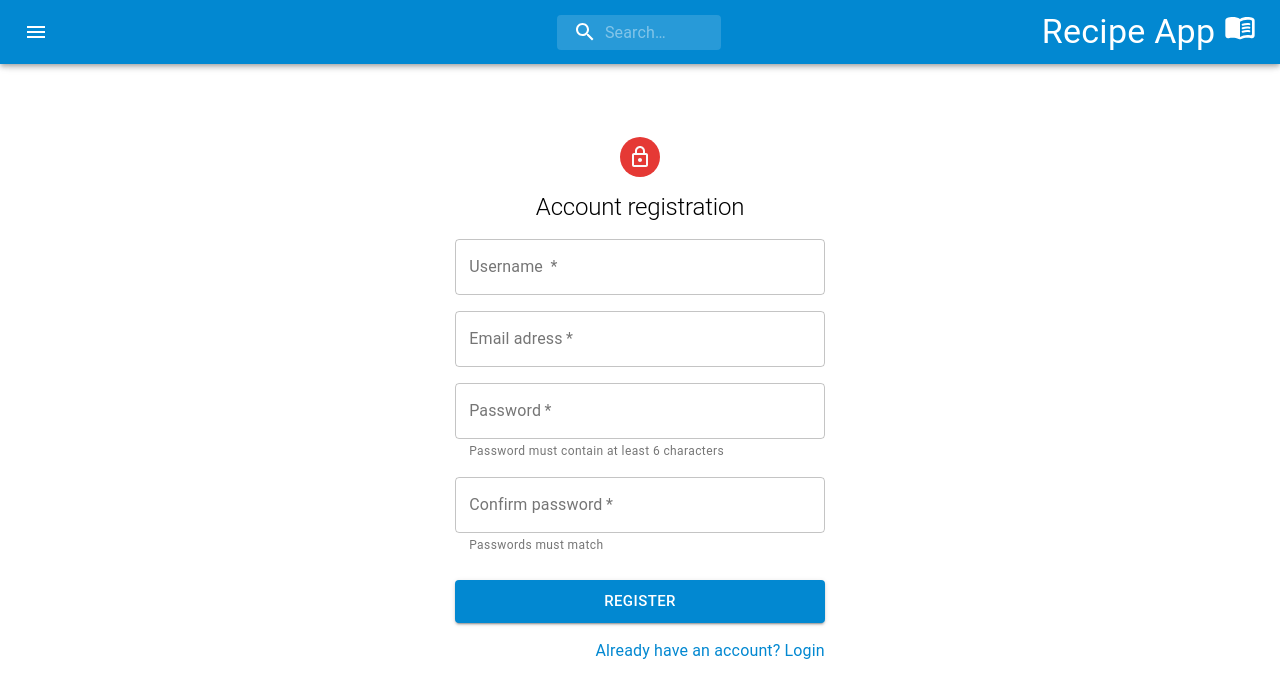
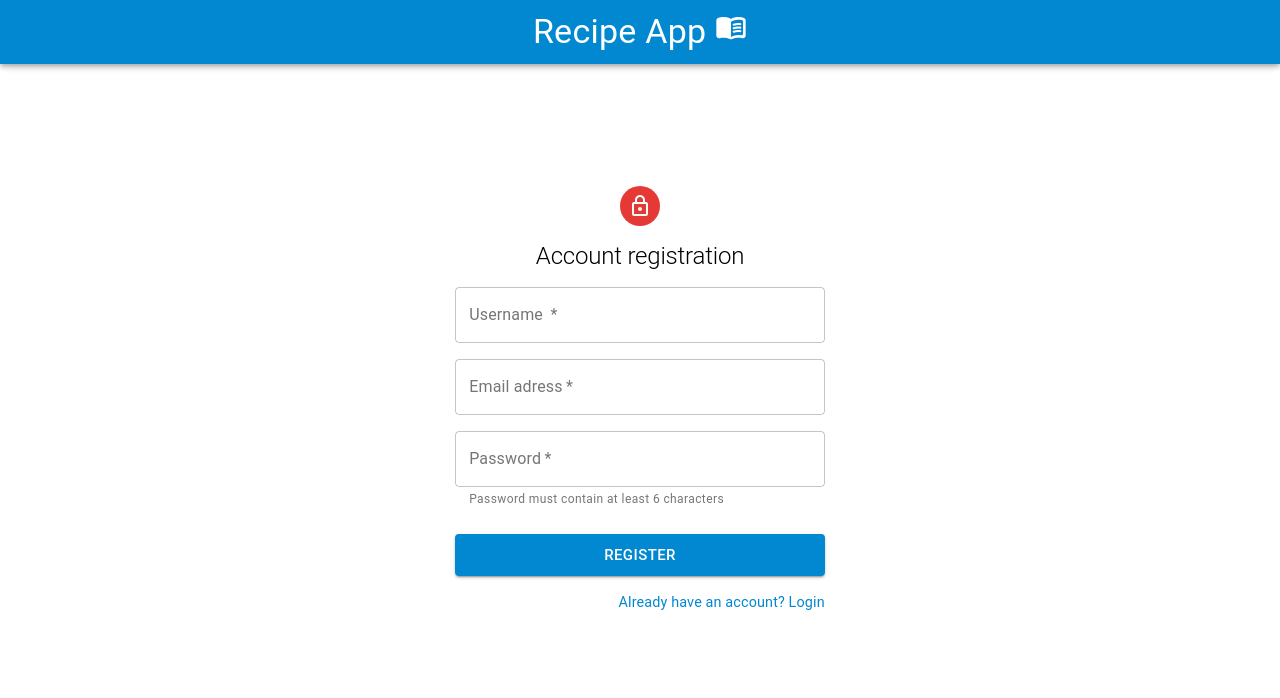
Before and after one commit to kasmr/recipes-app, a React (Create React App) app in the folder client/: page /register in a window 1280 px wide. Shown: the top 698 px of the page. Built offline with nearby package versions, Linux system fonts and the light colour scheme.

Commit message:
user registration and login

```diff
--- a/client/src/components/auth/Login.js
+++ b/client/src/components/auth/Login.js
@@ -1,15 +1,26 @@
-import React, { useState } from 'react';
+import React, { useState, useEffect } from 'react';
 import { Link } from 'react-router-dom';
+import { connect } from 'react-redux';
+import { login } from '../../redux/actions';
+import PropTypes from 'prop-types';
 import Avatar from '@material-ui/core/Avatar';
 import LockOutlinedIcon from '@material-ui/icons/LockOutlined';
 import TextField from '@material-ui/core/TextField';
 import Button from '@material-ui/core/Button';
 import { makeStyles } from '@material-ui/core/styles';
 import { Typography } from '@material-ui/core';
+import Alert from '../layout/Alert';
 import './auth.scss';
 
-const Login = () => {
+const Login = ({ isAuthenticated, error, login, history }) => {
   const classes = useStyles();
+
+  useEffect(() => {
+    if (isAuthenticated) {
+      history.push('/');
+    }
+    //eslint-disable-next-line
+  }, [error, isAuthenticated, history]);
 
   const [user, setUser] = useState({
     email: '',
@@ -22,11 +33,15 @@ const Login = () => {
 
   const onSubmit = (e) => {
     e.preventDefault();
-    console.log('Login submit');
+    login({
+      email,
+      password,
+    });
   };
 
   return (
     <form className={classes.root} onSubmit={onSubmit}>
+      {error && <Alert error={error} type='error' />}
       <div className='form'>
         <Avatar className={classes.avatar}>
           <LockOutlinedIcon />
@@ -72,7 +87,7 @@ const Login = () => {
         </Button>
         <div className={classes.sub}>
           <Link to='/register'>
-            <Typography color='primary'>
+            <Typography color='primary' className={classes.link}>
               Don't have an account? Register
             </Typography>
           </Link>
@@ -81,6 +96,21 @@ const Login = () => {
     </form>
   );
 };
+
+Login.propTypes = {
+  login: PropTypes.func.isRequired,
+  error: PropTypes.string,
+  isAuthenticated: PropTypes.bool,
+};
+
+const mapStateToProps = (state) => {
+  return {
+    error: state.auth.error,
+    isAuthenticated: state.auth.isAuthenticated,
+  };
+};
+
+export default connect(mapStateToProps, { login })(Login);
 
 const useStyles = makeStyles((theme) => ({
   root: {
@@ -115,6 +145,7 @@ const useStyles = makeStyles((theme) => ({
       width: '90%',
     },
   },
+  link: {
+    fontSize: '0.9rem',
+  },
 }));
-
-export default Login;
--- a/client/src/components/auth/Register.js
+++ b/client/src/components/auth/Register.js
@@ -1,7 +1,7 @@
 import React, { useState, useEffect } from 'react';
 import { Link } from 'react-router-dom';
 import { connect } from 'react-redux';
-import { register, showAlert } from '../../redux/actions';
+import { register } from '../../redux/actions';
 import PropTypes from 'prop-types';
 import Avatar from '@material-ui/core/Avatar';
 import LockOutlinedIcon from '@material-ui/icons/LockOutlined';
@@ -9,17 +9,18 @@ import TextField from '@material-ui/core/TextField';
 import Button from '@material-ui/core/Button';
 import { makeStyles } from '@material-ui/core/styles';
 import { Typography } from '@material-ui/core';
+import Alert from '../layout/Alert';
 import './auth.scss';
-import Alert from '../layout/Alert';
 
-const Register = ({ register, error, showAlert, alert }) => {
+const Register = ({ register, error, isAuthenticated, history }) => {
   const classes = useStyles();
 
   useEffect(() => {
-    if (error === 'User already exists') {
-      showAlert();
+    if (isAuthenticated) {
+      history.push('/');
     }
-  }, [error]);
+    //eslint-disable-next-line
+  }, [isAuthenticated, history]);
 
   const [user, setUser] = useState({
     name: '',
@@ -28,7 +29,7 @@ const Register = ({ register, error, showAlert, alert }) => {
     password2: '',
   });
 
-  const { name, email, password, password2 } = user;
+  const { name, email, password } = user;
 
   const onChange = (e) => setUser({ ...user, [e.target.name]: e.target.value });
 
@@ -43,7 +44,7 @@ const Register = ({ register, error, showAlert, alert }) => {
 
   return (
     <form className={classes.root} autoComplete='off' onSubmit={onSubmit}>
-      {alert && <Alert error={error} type='error' />}
+      {error && <Alert error={error} type='error' />}
       <div className='form'>
         <Avatar className={classes.avatar}>
           <LockOutlinedIcon />
@@ -86,16 +87,6 @@ const Register = ({ register, error, showAlert, alert }) => {
           helperText='Password must contain at least 6 characters'
           variant='outlined'
         />
-        <TextField
-          required
-          onChange={onChange}
-          name='password2'
-          type='password'
-          value={password2}
-          label='Confirm password'
-          helperText='Passwords must match'
-          variant='outlined'
-        />
         <Button
           className={classes.button}
           variant='contained'
@@ -107,7 +98,7 @@ const Register = ({ register, error, showAlert, alert }) => {
         </Button>
         <div className={classes.sub}>
           <Link to='/login'>
-            <Typography color='primary'>
+            <Typography color='primary' className={classes.link}>
               Already have an account? Login
             </Typography>
           </Link>
@@ -119,18 +110,18 @@ const Register = ({ register, error, showAlert, alert }) => {
 
 Register.propTypes = {
   register: PropTypes.func.isRequired,
-  showAlert: PropTypes.func.isRequired,
   error: PropTypes.string,
+  isAuthenticated: PropTypes.bool,
 };
 
 const mapStateToProps = (state) => {
   return {
     error: state.auth.error,
-    alert: state.auth.alert,
+    isAuthenticated: state.auth.isAuthenticated,
   };
 };
 
-export default connect(mapStateToProps, { register, showAlert })(Register);
+export default connect(mapStateToProps, { register })(Register);
 
 const useStyles = makeStyles((theme) => ({
   root: {
@@ -168,4 +159,7 @@ const useStyles = makeStyles((theme) => ({
       width: '90%',
     },
   },
+  link: {
+    fontSize: '0.9rem',
+  },
 }));
--- a/client/src/components/layout/Navbar.js
+++ b/client/src/components/layout/Navbar.js
@@ -3,7 +3,7 @@ import { Link } from 'react-router-dom';
 import { fade, makeStyles } from '@material-ui/core/styles';
 import { connect } from 'react-redux';
 import PropTypes from 'prop-types';
-import { setQuery } from '../../redux/actions';
+import { setQuery, logout } from '../../redux/actions';
 import AppBar from '@material-ui/core/AppBar';
 import Toolbar from '@material-ui/core/Toolbar';
 import Typography from '@material-ui/core/Typography';
@@ -12,21 +12,39 @@ import SearchIcon from '@material-ui/icons/Search';
 import Panel from './Panel';
 import MenuBookRoundedIcon from '@material-ui/icons/MenuBookRounded';
 
-const Navbar = ({ setQuery }) => {
+const Navbar = ({ setQuery, isAuthenticated, user, logout }) => {
   const classes = useStyles();
 
   const [value, setValue] = useState('');
 
-  const onFormSubmit = e => {
+  const onFormSubmit = (e) => {
     e.preventDefault();
     setQuery(value);
     setValue('');
   };
 
-  const onChange = e => {
+  const onChange = (e) => {
     setValue(e.target.value);
   };
 
+  if (!isAuthenticated) {
+    return (
+      <div className={classes.root}>
+        <AppBar position='fixed'>
+          <Toolbar>
+            <Typography
+              className={classes.title2}
+              variant='h4'
+              noWrap
+              align='center'
+            >
+              Recipe App <MenuBookRoundedIcon style={{ fontSize: '2rem' }} />
+            </Typography>
+          </Toolbar>
+        </AppBar>
+      </div>
+    );
+  } else {
     return (
       <div className={classes.root}>
         <AppBar position='fixed'>
@@ -41,7 +59,7 @@ const Navbar = ({ setQuery }) => {
                   placeholder='Search…'
                   classes={{
                     root: classes.inputRoot,
-                  input: classes.inputInput
+                    input: classes.inputInput,
                   }}
                   inputProps={{ 'aria-label': 'search' }}
                   type='text'
@@ -49,6 +67,9 @@ const Navbar = ({ setQuery }) => {
                   onChange={onChange}
                 />
               </div>
+              <button onClick={() => logout()}>
+                {user && user.name}LOGOUT
+              </button>
             </form>
             <Link to='/'>
               <Typography className={classes.title} variant='h4' noWrap>
@@ -59,42 +80,61 @@ const Navbar = ({ setQuery }) => {
         </AppBar>
       </div>
     );
+  }
 };
 
 Navbar.propTypes = {
-  setQuery: PropTypes.func.isRequired
+  setQuery: PropTypes.func.isRequired,
+  logout: PropTypes.func.isRequired,
+  isAuthenticated: PropTypes.bool.isRequired,
+  user: PropTypes.object,
 };
 
-export default connect(null, { setQuery })(Navbar);
+const mapStateToProps = (state) => {
+  return {
+    isAuthenticated: state.auth.isAuthenticated,
+    user: state.auth.user,
+  };
+};
 
-const useStyles = makeStyles(theme => ({
+export default connect(mapStateToProps, { setQuery, logout })(Navbar);
+
+const useStyles = makeStyles((theme) => ({
   root: {
-    flexGrow: 1
+    flexGrow: 1,
   },
   menuButton: {
-    marginRight: theme.spacing(2)
+    marginRight: theme.spacing(2),
   },
   title: {
     flexGrow: 1,
     display: 'none',
     color: 'white',
     [theme.breakpoints.up('sm')]: {
-      display: 'block'
-    }
+      display: 'block',
+    },
+  },
+  title2: {
+    flexGrow: 1,
+    display: 'block',
+    color: 'white',
+    [theme.breakpoints.up('sm')]: {
+      display: 'block',
+    },
   },
   search: {
     position: 'relative',
     borderRadius: theme.shape.borderRadius,
     backgroundColor: fade(theme.palette.common.white, 0.15),
     '&:hover': {
-      backgroundColor: fade(theme.palette.common.white, 0.25)
+      backgroundColor: fade(theme.palette.common.white, 0.25),
     },
     marginLeft: '11rem',
     width: 'auto',
     [theme.breakpoints.down('sm')]: {
       width: 'auto',
-      marginLeft: 0
-    }
+      marginLeft: 0,
+    },
   },
   searchIcon: {
     padding: theme.spacing(0, 2),
@@ -103,10 +143,10 @@ const useStyles = makeStyles(theme => ({
     pointerEvents: 'none',
     display: 'flex',
     alignItems: 'center',
-    justifyContent: 'center'
+    justifyContent: 'center',
   },
   inputRoot: {
-    color: 'inherit'
+    color: 'inherit',
   },
   inputInput: {
     padding: theme.spacing(1, 1, 1, 0),
@@ -117,8 +157,8 @@ const useStyles = makeStyles(theme => ({
     [theme.breakpoints.up('sm')]: {
       width: '12ch',
       '&:focus': {
-        width: '20ch'
-      }
-    }
-  }
+        width: '20ch',
+      },
+    },
+  },
 }));
--- a/client/src/components/pages/Home.js
+++ b/client/src/components/pages/Home.js
@@ -13,12 +13,12 @@ const Home = ({ redirect }) => {
 };
 
 Home.propTypes = {
-  redirect: PropTypes.bool.isRequired
+  redirect: PropTypes.bool.isRequired,
 };
 
-const mapStateToProps = state => {
+const mapStateToProps = (state) => {
   return {
-    redirect: state.recipes.redirect
+    redirect: state.recipes.redirect,
   };
 };
 
--- a/client/src/redux/authReducer.js
+++ b/client/src/redux/authReducer.js
@@ -6,16 +6,13 @@ import {
   LOGIN_SUCCESS,
   LOGOUT,
   AUTH_ERROR,
-  CLEAR_ERRORS,
   SHOW_LOADING,
-  SHOW_ALERT,
 } from './types';
 
 const initalState = {
   token: localStorage.getItem('token'),
-  isAuthenticated: null,
+  isAuthenticated: false,
   loading: false,
-  alert: false,
   user: null,
   error: null,
 };
@@ -30,6 +27,7 @@ export const authReducer = (state = initalState, action) => {
         user: action.payload,
       };
     case REGISTER_SUCCESS:
+    case LOGIN_SUCCESS:
       localStorage.setItem('token', action.payload.token);
       return {
         ...state,
@@ -38,7 +36,9 @@ export const authReducer = (state = initalState, action) => {
         loading: false,
       };
     case REGISTER_FAIL:
+    case LOGIN_FAIL:
     case AUTH_ERROR:
+    case LOGOUT:
       localStorage.removeItem('token');
       return {
         ...state,
@@ -53,11 +53,6 @@ export const authReducer = (state = initalState, action) => {
         ...state,
         loading: true,
       };
-    case SHOW_ALERT:
-      return {
-        ...state,
-        alert: true,
-      };
 
     default:
       return state;
```
Also changed, not shown: client/src/components/recipes/RecipesList.js (+8 -7 lines), client/src/redux/actions.js (+41 -3 lines), 1 other file (tests, documents, lock files or other folders). Lines whose indentation alone changed are shown as unchanged.
